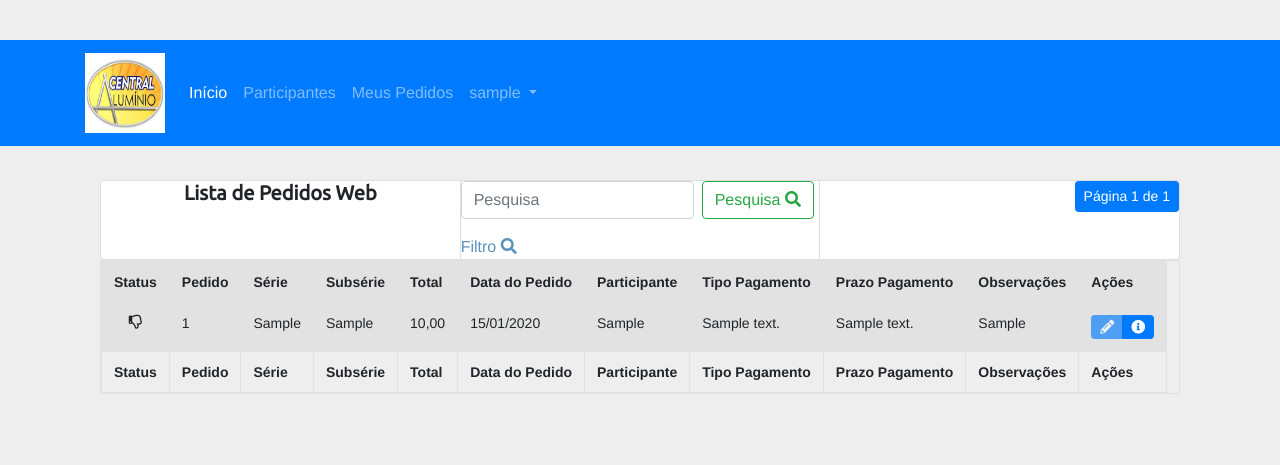
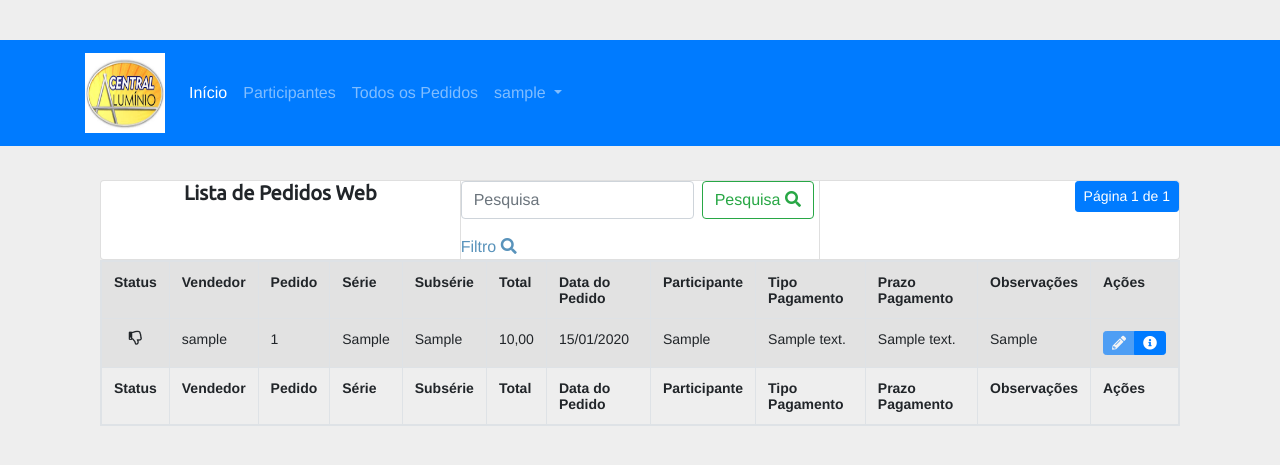
Before and after one commit to Eduardo-Lucas/usesoft_R3, a Django app: page /pedidoweb_list/ in a window 1280 px wide. Shown: the top 465 px of the page. Run offline with Django 3.2, Linux system fonts and the light colour scheme; a user stored in the database is signed in; tables that the repository leaves empty hold one stand-in row (values such as "Sample post"); some libraries are stand-ins or nearby versions.

Commit message:
Filter adjusted to get seller

```diff
--- a/materiais/filters.py
+++ b/materiais/filters.py
@@ -14,4 +14,5 @@ class PedidoWebFilter(django_filters.FilterSet):
     class Meta:
         model = PedidoWeb
         fields = ['ano_pedido', 'ano_pedido__gt', 'mes_pedido', 'participante', 'tipo_de_pagamento',
-                  'prazo_de_pagamento', 'total_produtos', 'total_produtos__gt', 'total_produtos__lt', ]
+                  'prazo_de_pagamento', 'total_produtos', 'total_produtos__gt', 'total_produtos__lt',
+                  'vendedor', ]
--- a/materiais/templates/materiais/base.html
+++ b/materiais/templates/materiais/base.html
@@ -35,8 +35,13 @@
                     </li>
                     <li class="nav-item">
                       <a class="nav-link" href="{% url 'faturamento:participante_list' %}">Participantes</a>
-                    </li><li class="nav-item">
-                      <a class="nav-link" href="{% url 'materiais:pedidoweb_list' %}">Meus Pedidos</a>
+                    </li>
+                    <li class="nav-item">
+                        {% if request.user.is_superuser %}
+                           <a class="nav-link" href="{% url 'materiais:pedidoweb_list' %}">Todos os Pedidos</a>
+                        {% else %}
+                           <a class="nav-link" href="{% url 'materiais:pedidoweb_list' %}">Meus Pedidos</a>
+                        {% endif  %}
                     </li>
                     <li class="nav-item dropdown">
                          <a class="nav-link dropdown-toggle" href="http://example.com" id="dropdown07" data-toggle="dropdown"
--- a/materiais/templates/materiais/pedido/pedidoweb_list.html
+++ b/materiais/templates/materiais/pedido/pedidoweb_list.html
@@ -72,6 +72,7 @@
                 <tbody>
                     <tr>
                         <th>Status</th>
+                        <th>Vendedor</th>
                         <th>Pedido</th>
                         <th>Série</th>
                         <th>Subsérie</th>
@@ -86,6 +87,7 @@
                     <tfoot>
                         <tr>
                             <th>Status</th>
+                            <th>Vendedor</th>
                             <th>Pedido</th>
                             <th>Série</th>
                             <th>Subsérie</th>
@@ -108,6 +110,7 @@
                                 <td style="text-align:center"><i class="far fa-thumbs-down" data-toggle="tooltip"
                                         title="Pedido NÃO pode mais ser alterado"></i></td>
                             {% endif %}
+                           <td>{{ pedidoweb.vendedor }}</td>
                            <td>{{ pedidoweb.id }}</td>
                            <td>{{ pedidoweb.serie }}</td>
                            <td>{{ pedidoweb.subserie }}</td>
--- a/materiais/templates/materiais/search_pedidoweb/pedidoweb_filter_list.html
+++ b/materiais/templates/materiais/search_pedidoweb/pedidoweb_filter_list.html
@@ -39,6 +39,10 @@
           {{ filter.form.total_produtos__lt.label_tag }}
           {% render_field filter.form.total_produtos__lt class="form-control" %}
         </div>
+        <div class="form-group col-sm-4 col-md-3">
+          {{ filter.form.vendedor.label_tag }}
+          {% render_field filter.form.vendedor class="form-control" %}
+        </div>
 
       </div>
       <button type="submit" class="btn btn-primary">
--- a/materiais/views.py
+++ b/materiais/views.py
@@ -1,6 +1,7 @@
 from django.contrib import messages
 from django.contrib.auth.decorators import login_required
 from django.contrib.auth.mixins import LoginRequiredMixin
+from django.contrib.auth.models import User
 from django.contrib.messages.views import SuccessMessageMixin
 from django.core.paginator import Paginator, EmptyPage, PageNotAnInteger
 
@@ -8,6 +9,7 @@ from django.db import transaction
 from django.db.models import Q
 from django.http import request
 from django.shortcuts import render, get_object_or_404
+from django.template import response
 from django.urls import reverse_lazy
 from django.views.generic import CreateView, ListView, DetailView, UpdateView
 
@@ -212,8 +214,11 @@ class PedidoWebTradicionalList(SuccessMessageMixin, LoginRequiredMixin, ListView
                 Q(observacoes__icontains=valor)
             )
         else:
-            object_list = self.model.objects.filter(vendedor=self.request.user)[:100]
             # this returns the first 100 objects (LIMIT 100):
+            if self.request.user.is_superuser:
+                object_list = self.model.objects.all()[:100]
+            else:
+                object_list = self.model.objects.filter(vendedor=self.request.user)[:100]
 
         paginator = Paginator(object_list, 6)  # Show 6 pedidos per page
 
@@ -285,6 +290,10 @@ class PedidoWebTradicionalUpdate(SuccessMessageMixin, LoginRequiredMixin, Update
 
 
 def search_pedidoweb(request):
-    pedidoweb_list = PedidoWeb.objects.filter(vendedor=request.user)
+    if request.user.is_superuser:
+        pedidoweb_list = PedidoWeb.objects.all()
+    else:
+        pedidoweb_list = PedidoWeb.objects.filter(vendedor=request.user)
+
     pedidoweb_filter = PedidoWebFilter(request.GET, queryset=pedidoweb_list)
     return render(request, 'materiais/search_pedidoweb/pedidoweb_filter_list.html', {'filter': pedidoweb_filter})
```
Also changed, not shown: usesoft_R3/settings.py (+25 -25 lines).
